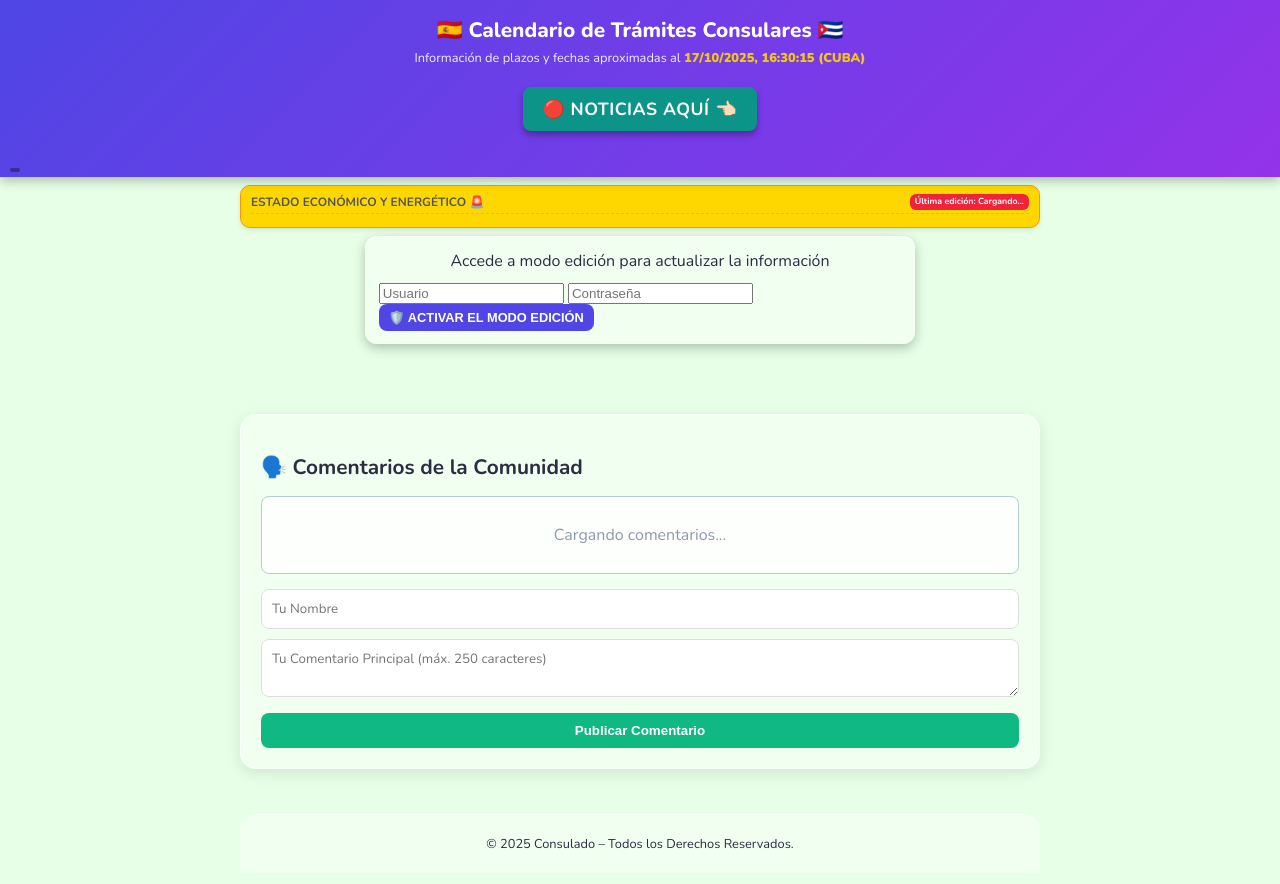
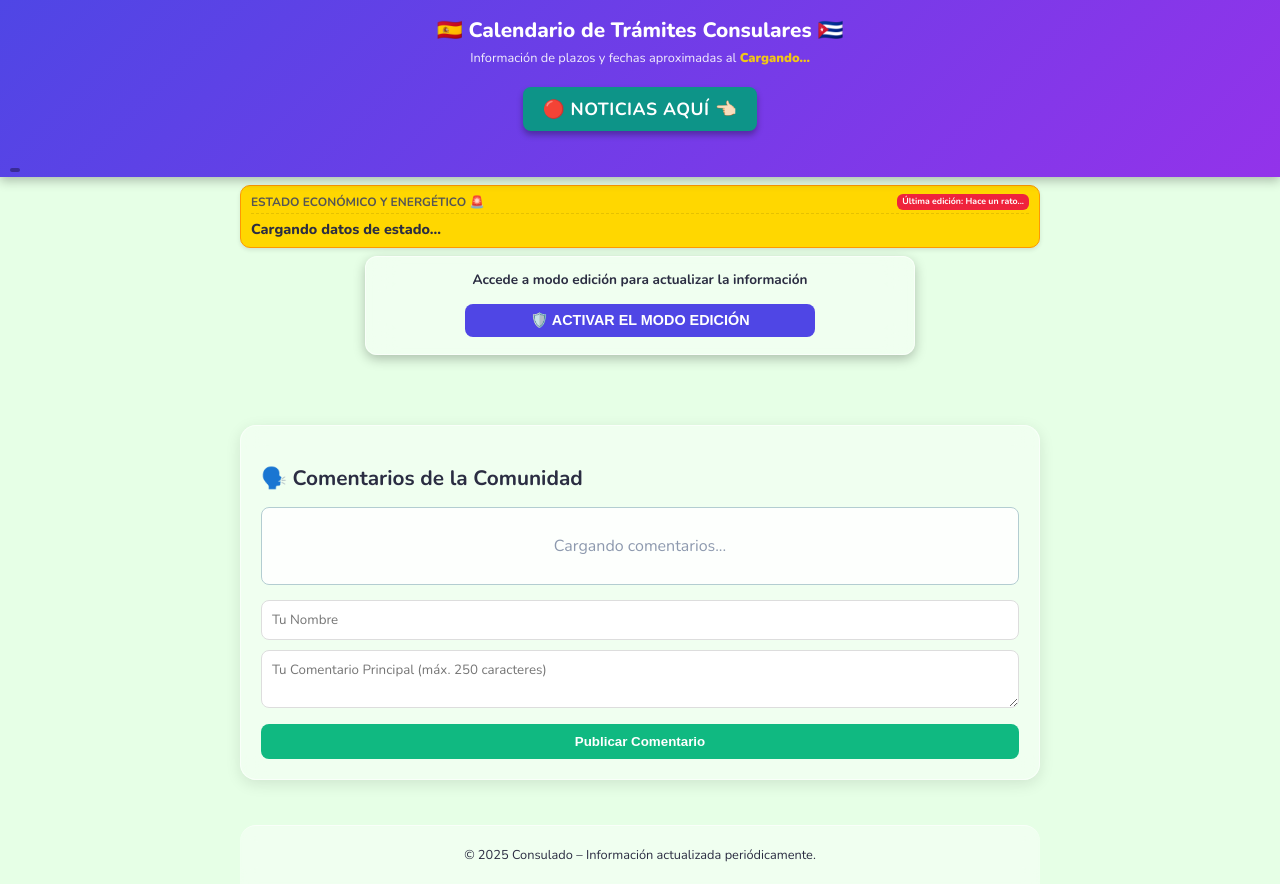
Before and after one commit to Enviado98/Consulado_Habanaaaa, a plain HTML site: page index.html in a window 1280 px wide. Drawn offline with nearby package versions, Linux system fonts and the light colour scheme; a script that the page names is missing.

Commit message:
Update status message and footer text in index.html

```diff
--- a/index.html
+++ b/index.html
@@ -29,24 +29,28 @@
 <div id="statusPanel" class="status-panel-container">
     <div class="status-panel-header">
         <span>ESTADO ECONÓMICO Y ENERGÉTICO 🚨</span>
-        <span id="lastEditedTime">Última edición: Cargando...</span>
+        <span id="lastEditedTime">Última edición: Hace un rato...</span>
     </div>
-    <div id="statusContent" class="status-panel-content">
-        </div>
+    <div id="statusDataContainer" class="status-panel-data">
+        Cargando datos de estado...
+    </div>
+</div>
+<div id="newsTicker" class="news-ticker-container" style="display:none;">
+    <strong class="news-ticker-fixed-label">NOTICIAS</strong>
+    <div class="news-ticker-wrap">
+        <div id="newsTickerContent" class="news-ticker-content">
+            </div>
+    </div>
 </div>
 
 <div class="login-controls">
-  <div class="status-message-container">
-    <span id="statusMessage">Accede a modo edición para actualizar la información</span>
+  <div id="statusMessage" class="login-message">
+            Accede a modo edición para actualizar la información
   </div>
 
-  <form id="loginForm" class="login-form-container">
-    <input type="text" id="adminUser" placeholder="Usuario" required>
-    <input type="password" id="adminPass" placeholder="Contraseña" required>
-    <button type="submit" id="loginButton" class="primary-admin-btn">🛡️ ACTIVAR EL MODO EDICIÓN</button>
-  </form>
+  <button id="toggleAdminBtn" class="primary-admin-btn">🛡️ ACTIVAR EL MODO EDICIÓN </button>
 
-  <button id="logoutButton" class="primary-admin-btn" style="display: none; background-color: var(--acento-rojo);">🛑 SALIR DEL MODO EDICIÓN</button>
+
   <div id="adminControlsPanel">
     <div class="admin-group">
         <button id="saveBtn" class="admin-btn">💾 Guardar los Cambios</button>
@@ -78,27 +82,10 @@
 </section>
 
 <footer>
-    <div>© 2025 Consulado – Todos los Derechos Reservados.</div>
+  <div>© 2025 Consulado – Información actualizada periódicamente.</div>
 </footer>
 
-<script type="module" src="https://cdn.jsdelivr.net/npm/@supabase/supabase-js/+esm"></script>
 <script type="module" src="script.js"></script>
-<script>
-    // Inicia el cronómetro de tiempo en La Habana
-    function updateHeaderTime() {
-        const options = {
-            timeZone: 'America/Havana',
-            day: '2-digit', month: '2-digit', year: 'numeric',
-            hour: '2-digit', minute: '2-digit', second: '2-digit', hour12: false
-        };
-        const formattedDate = new Intl.DateTimeFormat('es-ES', options).format(new Date());
-
-        document.getElementById('fecha-actualizacion').textContent = `${formattedDate} (CUBA)`;
-    }
-
-    document.addEventListener('DOMContentLoaded', updateHeaderTime);
-    setInterval(updateHeaderTime, 1000); // Actualiza cada segundo
-</script>
 
 </body>
 </html>
```
